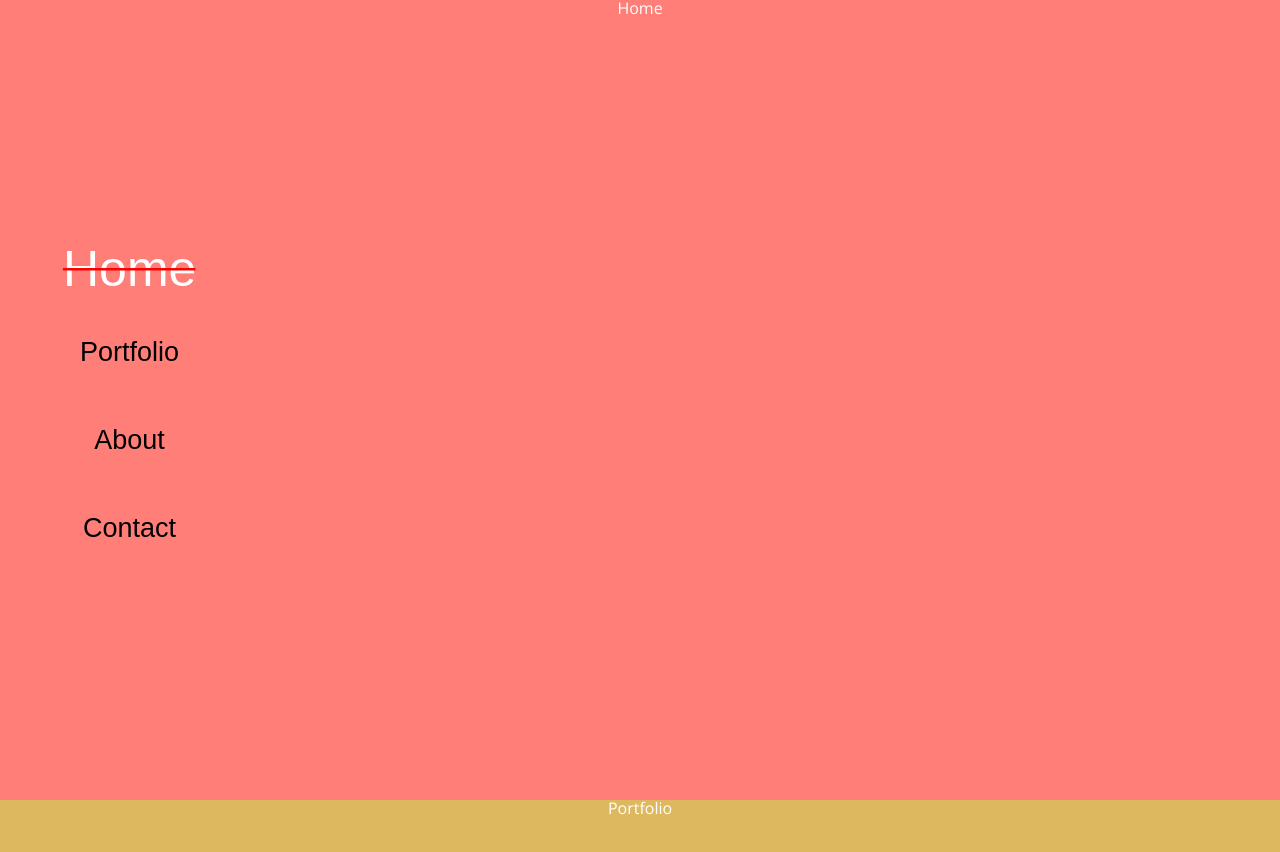
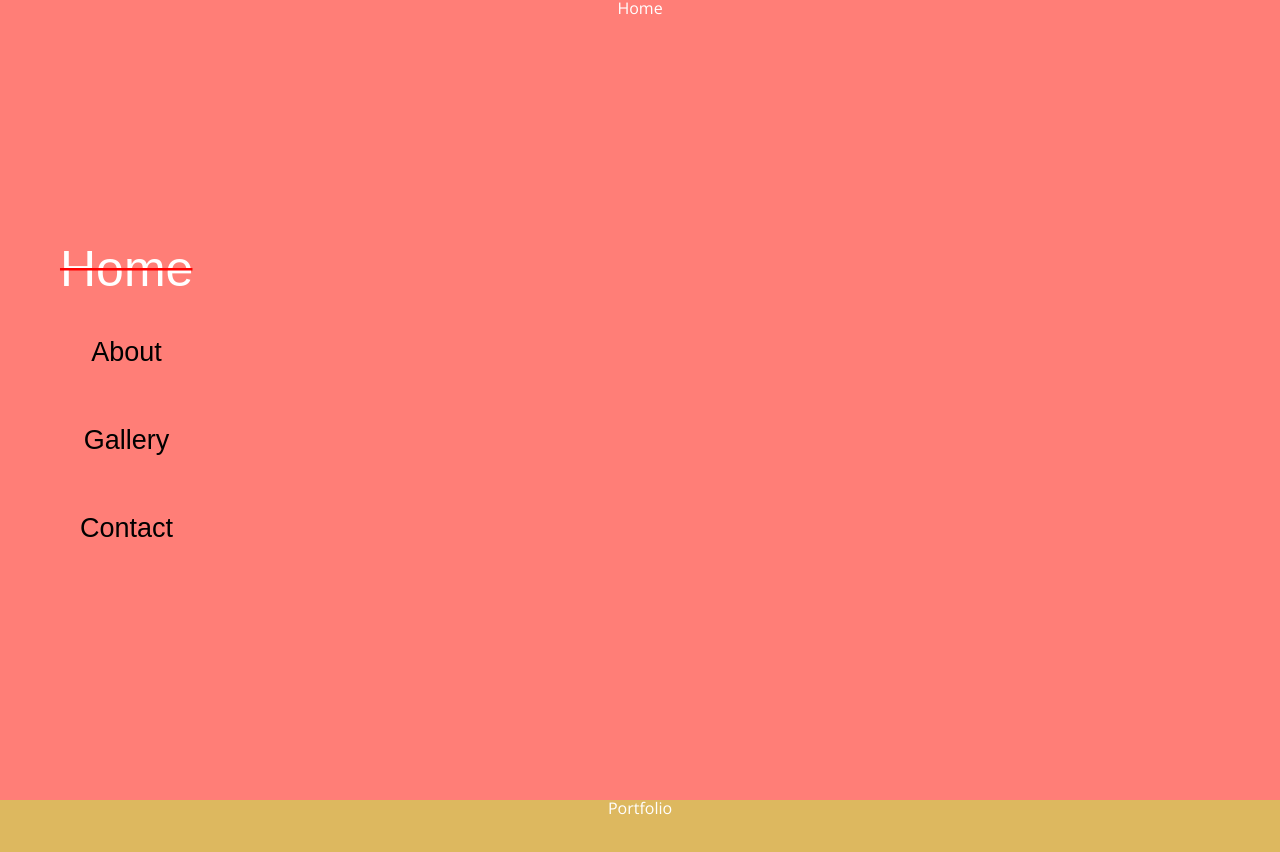
Before and after one commit to elidamaruqyan/elidamaruqyan.github.io, a website: page app/about.html in a window 1280 px wide. Shown: the top 852 px of the page. Drawn offline with nearby package versions, Linux system fonts and the light colour scheme.

Commit message:
change page navbar text

```diff
--- a/app/about.html
+++ b/app/about.html
@@ -50,8 +50,8 @@
         <div id="navbar" class="navbar-menu navbar-scroll">
             <div class="navbar-start">
                 <a href="#home" title="Home" class="navbar-item active">Home</a>
-                <a href="#portfolio" title="Portfolio" class="navbar-item">Portfolio</a>
-                <a href="#about" title="About" class="navbar-item">About</a>
+                <a href="#portfolio" title="Portfolio" class="navbar-item">About</a>
+                <a href="#about" title="About" class="navbar-item">Gallery</a>
                 <a href="#contact" title="Contact" class="navbar-item">Contact</a>
             </div>
         </div>
```
